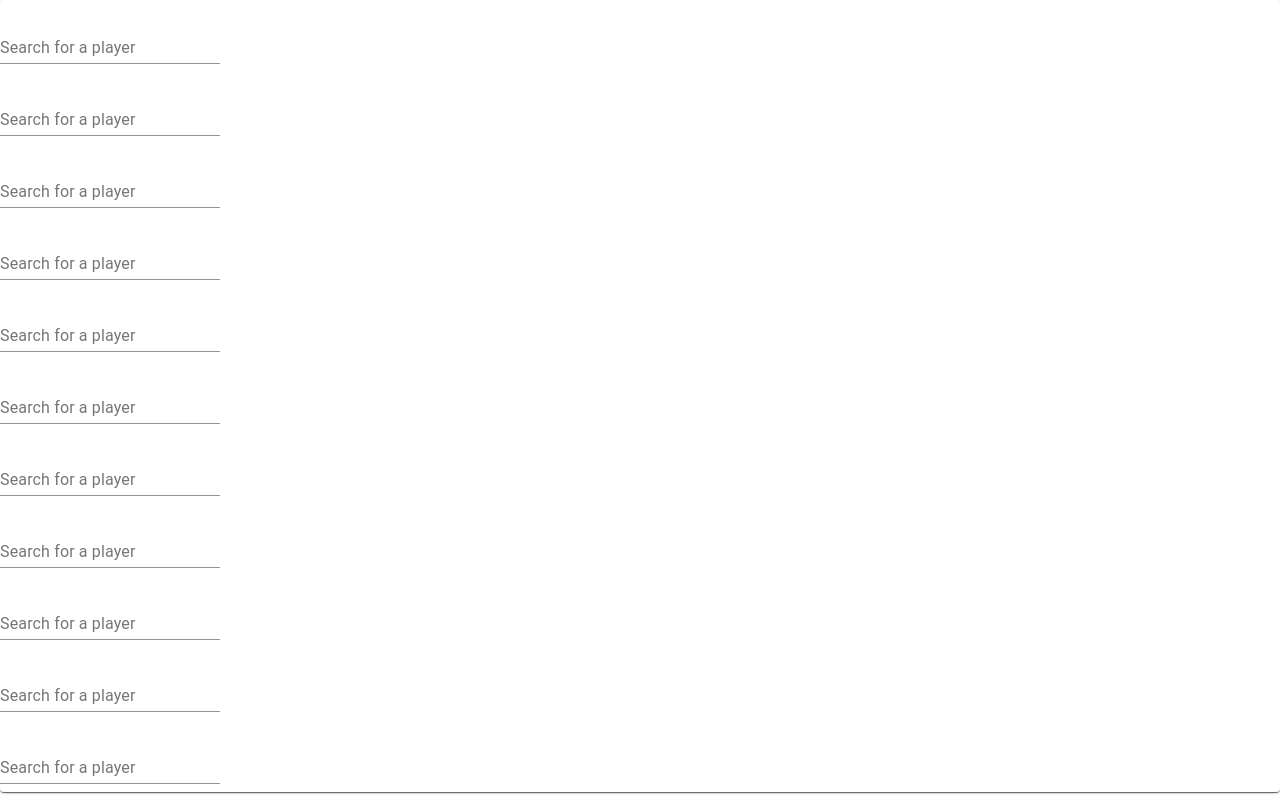
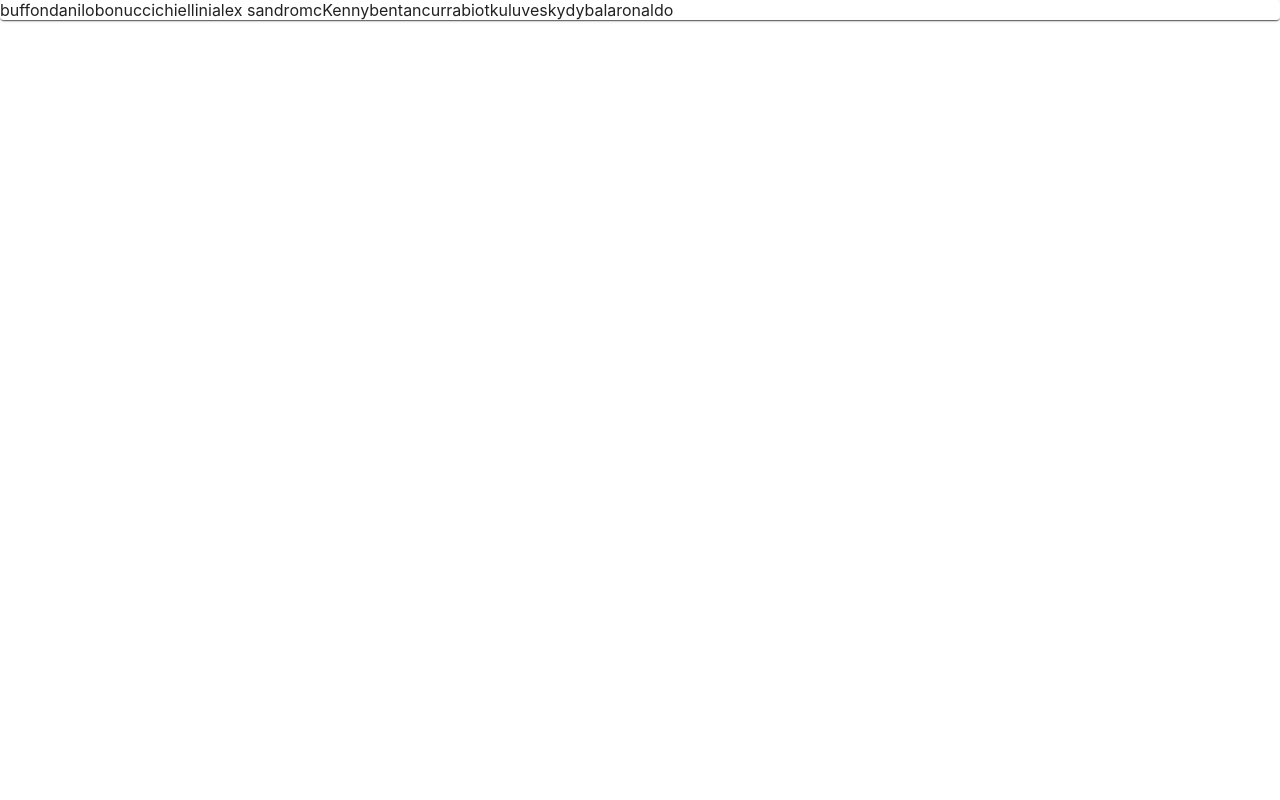
Before and after one commit to JonathanGatti/football-app, a React (Create React App) app: page / in a window 1280 px wide. Built offline with nearby package versions, Linux system fonts and the light colour scheme.

Commit message:
added team contexts

```diff
--- a/src/App.js
+++ b/src/App.js
@@ -1,12 +1,15 @@
 import React from 'react';
 import Team from './Team';
 import Paper from '@material-ui/core/Paper';
+import { TeamContextProvider } from './contexts/TeamContexts'
 
 function App() {
   return (
-    <Paper className='container'>
-      <Team />
-    </Paper>
+    <TeamContextProvider>
+      <Paper className='container'>
+        <Team />
+      </Paper>
+    </TeamContextProvider>
   );
 }
 
--- a/src/Player.js
+++ b/src/Player.js
@@ -1,10 +1,12 @@
 import React from 'react';
 import SearchPlayerForm from './SearchPlayerForm';
 
+
 function Player(props) {
+  const {name} = props.player
   return (
     <div>
-      <SearchPlayerForm />
+      {name ? name : <SearchPlayerForm />}
     </div>
   )
 }
--- a/src/PlayersList.js
+++ b/src/PlayersList.js
@@ -1,13 +1,16 @@
 import React from 'react';
 import List from '@material-ui/core/List';
 import ListItem from '@material-ui/core/ListItem';
+import { Button } from '@material-ui/core';
 
 function PlayersList(props){
   return (
     <div>
       <List>
         {props.players.map(player => (
-          <ListItem key={player.player_name}>{player.player_name}</ListItem>
+          <Button>
+            <ListItem key={player.player_name}>{player.player_name}</ListItem>
+          </Button>
         ))}
       </List>
     </div>
--- a/src/SearchPlayerForm.js
+++ b/src/SearchPlayerForm.js
@@ -5,7 +5,7 @@
 import TextField from '@material-ui/core/TextField';
 import config from './config'
 
-const url = 'http://api-football-v1.p.rapidapi.com/v2/players/search/';
+const url = 'https://api-football-v1.p.rapidapi.com/v2/players/search/';
 
 function SearchPlayerForm() {
   const [val, handleChange, reset] = useSearchPlayerForm('');
--- a/src/Team.js
+++ b/src/Team.js
@@ -1,18 +1,23 @@
-import React from 'react';
+import React, { useContext } from 'react';
 import Paper from '@material-ui/core/Paper';
-import Player from './Player'
+import Grid from '@material-ui/core/Grid';
+import Player from './Player';
+import { TeamContext } from './contexts/TeamContexts';
+
 
 function Team(){
-  const players = {
-    players: [1,2,3,4,5,6,7,8,9,10,11]
-  }
+  const {team} = useContext(TeamContext)
   return(
-    <Paper>
-      {players.players.map(player => (
-        <Player />
-      ))
-    }
-    </Paper>
+      <Paper>
+        <Grid container>
+        {team.map(player => (
+          <Grid item>
+            <Player player={player}/>
+          </Grid>
+        ))
+      }
+        </Grid>
+      </Paper>
   )
 }
 
--- /dev/null
+++ b/src/contexts/TeamContexts.js
@@ -0,0 +1,27 @@
+import React, {createContext, useState} from 'react';
+
+export const TeamContext = createContext();
+
+const players = [
+  {type: 'gk', name: 'buffon', age: 41, team: 'juventus'},
+  {type: 'td', name: 'danilo', age: 28, team: 'juventus'},
+  {type: 'dcd', name: 'bonucci', age: 33, team: 'juventus'},
+  {type: 'dcs', name: 'chiellini', age: 35, team: 'juventus'},
+  {type: 'dcd', name: 'alex sandro', age: 30, team: 'juventus'},
+  {type: 'cd', name: 'mcKenny', age: 22, team: 'juventus'},
+  {type: 'cc', name: 'bentancur', age: 23, team: 'juventus'},
+  {type: 'cs', name: 'rabiot', age: 26, team: 'juventus'},
+  {type: 'ad', name: 'kuluvesky', age: 20, team: 'juventus'},
+  {type: 'att', name: 'dybala', age: 28, team: 'juventus'},
+  {type: 'al', name: 'ronaldo', age: 35, team: 'juventus'},
+]
+
+export function TeamContextProvider(props) {
+  const [team, setTeam] = useState(players)
+
+  return (
+    <TeamContext.Provider value={{team, setTeam}}>
+      {props.children}
+    </TeamContext.Provider>
+  )
+}
```
